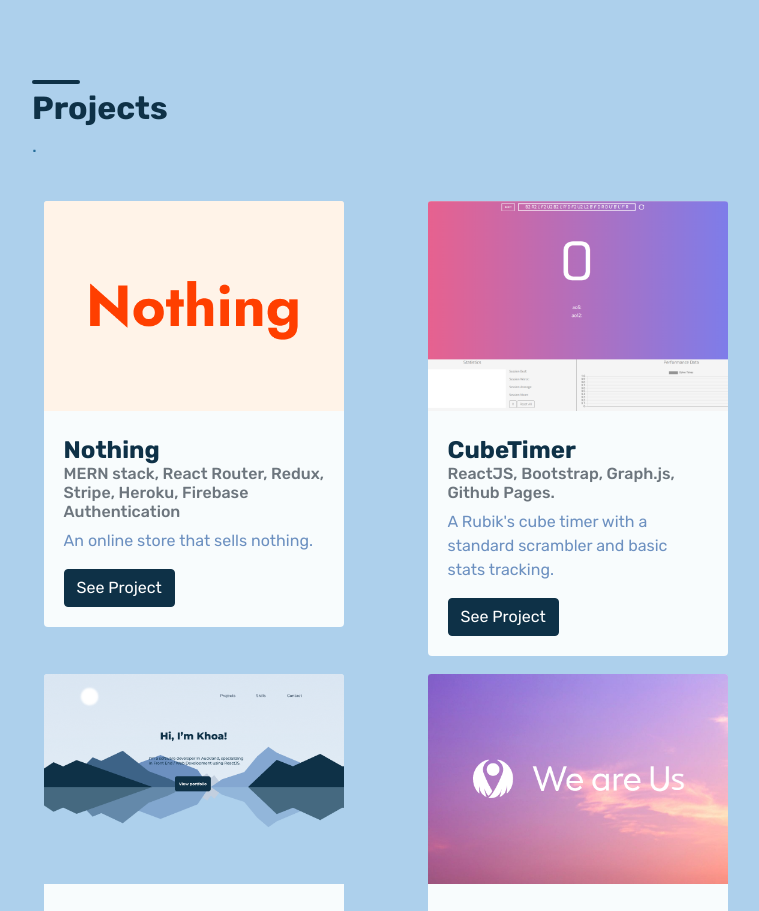
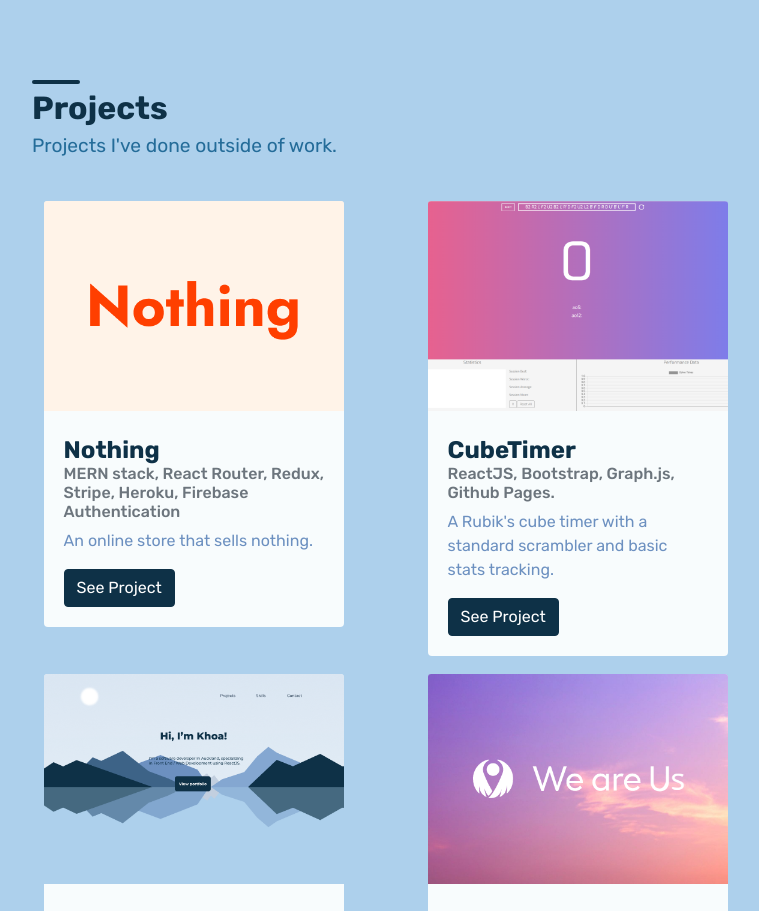
Before and after one commit to khoapham14/my_portfolio, a React (Create React App) app: page / in a window 1280 px wide. Shown: the part 800-1711 px from the top of the page, without its empty margins (254-1013 px from the left). Built offline with nearby package versions, Linux system fonts and the light colour scheme.

Commit message:
Fixing projects section links. Updated project desc.

```diff
--- a/src/Components/ProjectSection/ProjectSection.jsx
+++ b/src/Components/ProjectSection/ProjectSection.jsx
@@ -14,7 +14,7 @@ import SectionHeader from '../SectionHeader/SectionHeader';
 const ProjectSection = (props) => {
   return (
     <div id="projects_section">
-      <SectionHeader sectionTitle="Projects" sectionDescription="." />
+      <SectionHeader sectionTitle="Projects" sectionDescription="Projects I've done outside of work." />
       <Container>
         <Row>
           <Col md={12} lg={6}>
@@ -26,7 +26,7 @@ const ProjectSection = (props) => {
                   Stripe, Heroku, Firebase Authentication </Card.Subtitle>
                 <Card.Text> An online store that sells nothing.
                 </Card.Text>
-                <Button variant="primary" id="project_button" href="https://shielded-inlet-26000.herokuapp.com/"> See Project </Button>
+                <Button variant="primary" id="project_button" href="https://shielded-inlet-26000.herokuapp.com/" target="_blank"> See Project </Button>
               </Card.Body>
             </Card>
           </Col>
@@ -38,7 +38,7 @@ const ProjectSection = (props) => {
                 <Card.Subtitle className="mb-2 text-muted">  ReactJS, Bootstrap, Graph.js, Github Pages. </Card.Subtitle>
                 <Card.Text> A Rubik's cube timer with a standard scrambler and basic stats tracking.
                 </Card.Text>
-                <Button variant="primary" id="project_button" href="https:/khoapham14.github.io/simplict/"> See Project </Button>
+                <Button variant="primary" id="project_button" href="https://khoapham14.github.io/simplict/" target="_blank"> See Project </Button>
               </Card.Body>
             </Card>
           </Col>
```
Also changed, not shown: 1 other file (tests, documents, lock files or other folders).
